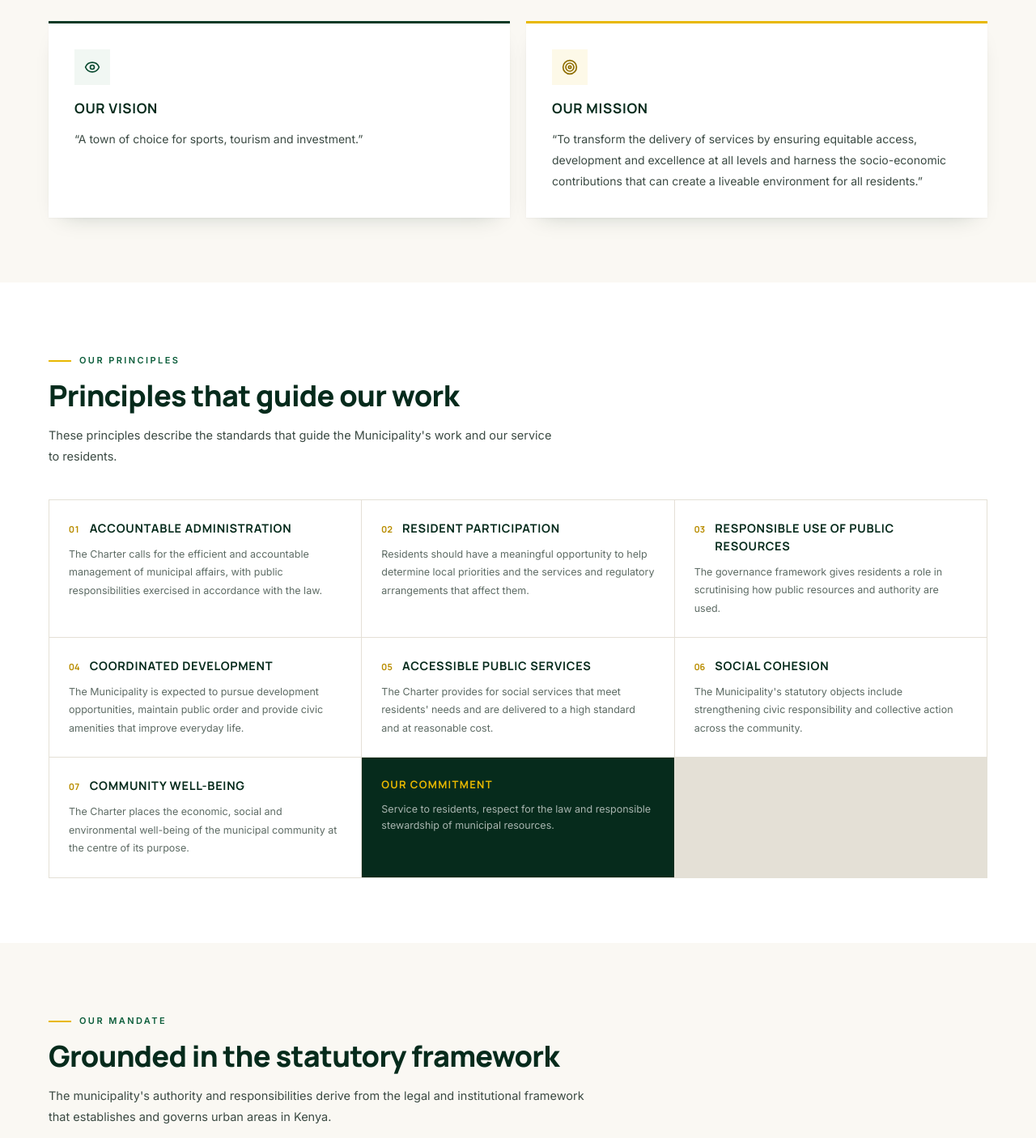
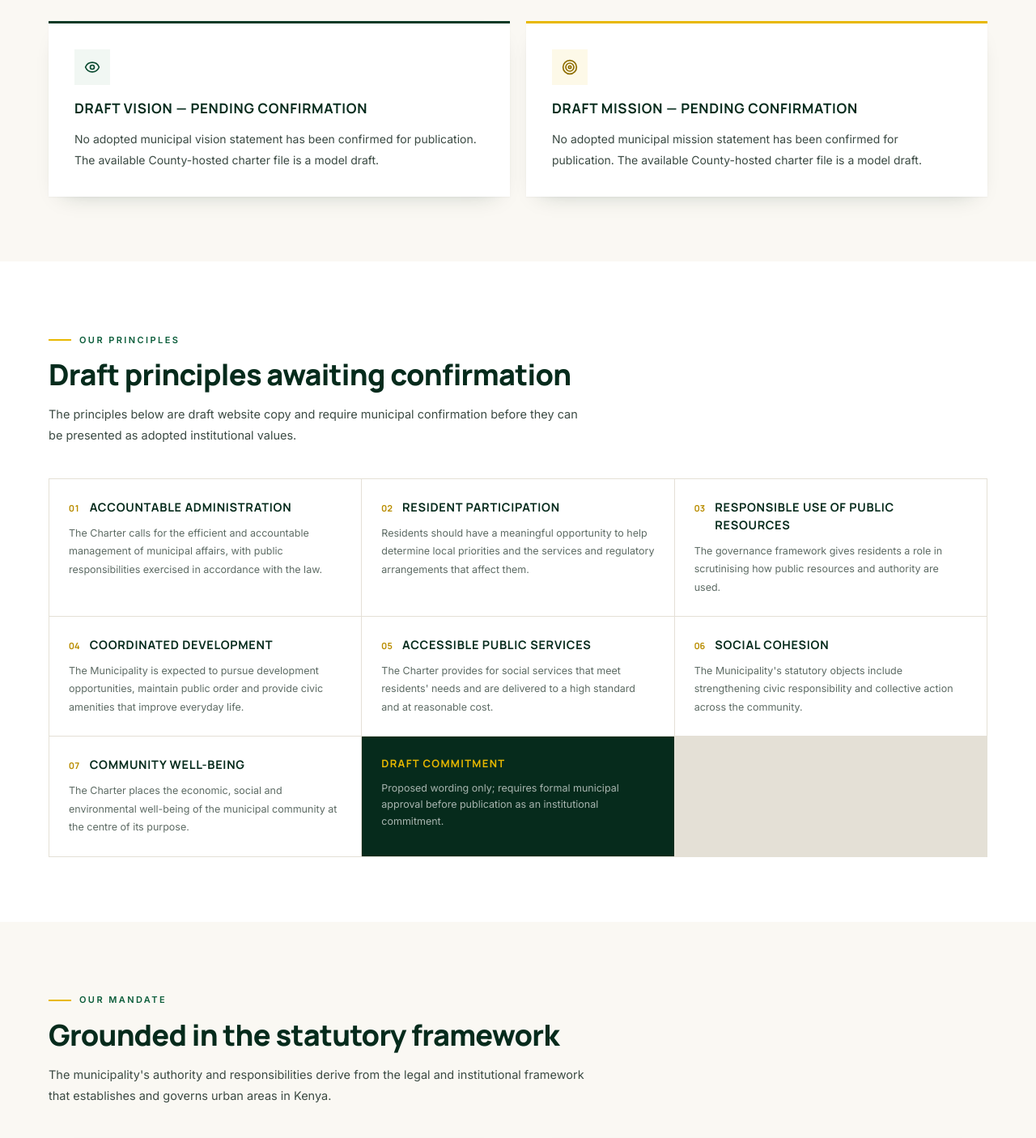
Before and after one commit to kikie254/municp, a Next.js app: page /about in a window 1280 px wide. Shown: the part 1540-2946 px from the top of the page at 81% size. Built offline with nearby package versions, Linux system fonts and the light colour scheme; no server answers.

Commit message:
Mark vision mission and core values as unapproved draft content

```diff
--- a/app/about/page.tsx
+++ b/app/about/page.tsx
@@ -122,10 +122,10 @@ export default function AboutPage() {
                   <Eye className="h-5 w-5" aria-hidden="true" />
                 </span>
                 <h2 className="mt-4 font-display text-[17px] font-bold uppercase tracking-[0.04em] text-green-900">
-                  Our Vision
+                  Draft vision — pending confirmation
                 </h2>
                 <p className="mt-3 text-[14px] leading-[1.85] text-ink-soft">
-                  &ldquo;A town of choice for sports, tourism and investment.&rdquo;
+                  No adopted municipal vision statement has been confirmed for publication. The available County-hosted charter file is a model draft.
                 </p>
               </div>
             </Reveal>
@@ -136,10 +136,10 @@ export default function AboutPage() {
                   <Target className="h-5 w-5" aria-hidden="true" />
                 </span>
                 <h2 className="mt-4 font-display text-[17px] font-bold uppercase tracking-[0.04em] text-green-900">
-                  Our Mission
+                  Draft mission — pending confirmation
                 </h2>
                 <p className="mt-3 text-[14px] leading-[1.85] text-ink-soft">
-                  &ldquo;To transform the delivery of services by ensuring equitable access, development and excellence at all levels and harness the socio-economic contributions that can create a liveable environment for all residents.&rdquo;
+                  No adopted municipal mission statement has been confirmed for publication. The available County-hosted charter file is a model draft.
                 </p>
               </div>
             </Reveal>
@@ -153,8 +153,8 @@ export default function AboutPage() {
           <Reveal>
             <SectionHeading
               eyebrow="Our Principles"
-              title="Principles that guide our work"
-              description="These principles describe the standards that guide the Municipality's work and our service to residents."
+              title="Draft principles awaiting confirmation"
+              description="The principles below are draft website copy and require municipal confirmation before they can be presented as adopted institutional values."
             />
           </Reveal>
 
@@ -176,10 +176,10 @@ export default function AboutPage() {
             ))}
             <div className="bg-green-900 p-6">
               <p className="font-display text-[13px] font-bold uppercase tracking-[0.1em] text-gold-400">
-                Our Commitment
+                Draft commitment
               </p>
               <p className="mt-2.5 text-[12.5px] leading-relaxed text-white/65">
-                Service to residents, respect for the law and responsible stewardship of municipal resources.
+                Proposed wording only; requires formal municipal approval before publication as an institutional commitment.
               </p>
             </div>
           </div>
@@ -234,7 +234,7 @@ export default function AboutPage() {
             {[
               { label: "Parent government", value: "County Government of Elgeyo Marakwet" },
               { label: "Republic", value: "Republic of Kenya" },
-              { label: "Office", value: "Iten Municipality Office, Iten" },
+              { label: "Office details", value: "Pending written municipal confirmation" },
             ].map((item) => (
               <div key={item.label} className="flex items-start gap-2.5">
                 <CheckCircle2 className="mt-0.5 h-4 w-4 shrink-0 text-green-500" aria-hidden="true" />
```
